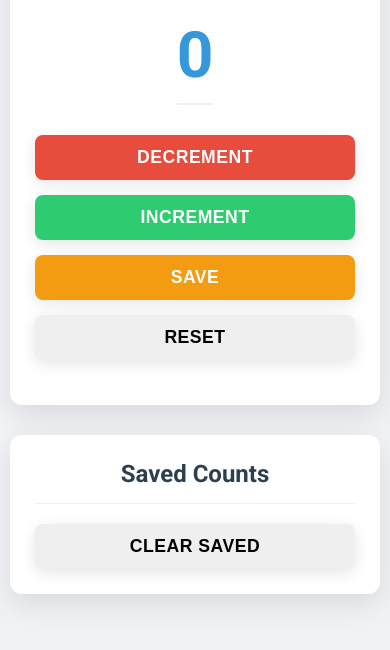
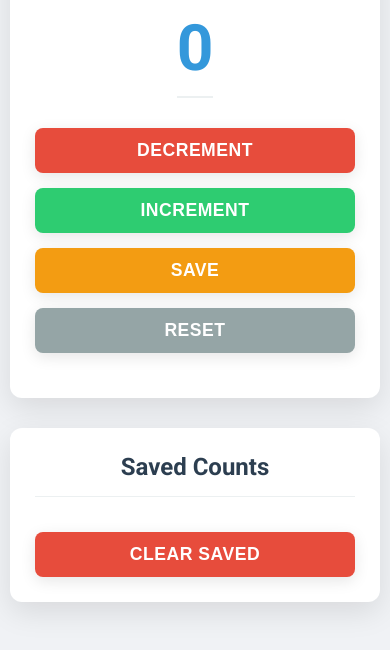
Before and after one commit to prasanacodes/simple-counter-app-round1, a plain HTML site: page index.html in a window 390 px wide. Shown: the part 178-828 px from the top of the page. Drawn offline with Linux system fonts and the light colour scheme.

Commit message:
Update style.css

```diff
--- a/style.css
+++ b/style.css
@@ -101,6 +101,28 @@ h1 {
 
 .save-btn:hover {
     background-color: #e67e22;
+    transform: translateY(-2px);
+}
+
+/* New Buttons */
+.reset-btn {
+    background-color: #95a5a6;
+    color: #ffffff;
+}
+
+.reset-btn:hover {
+    background-color: #7f8c8d;
+    transform: translateY(-2px);
+}
+
+.clear-saved-btn {
+    background-color: #e74c3c;
+    color: #ffffff;
+    margin-top: 20px; /* Space from the list */
+}
+
+.clear-saved-btn:hover {
+    background-color: #c0392b;
     transform: translateY(-2px);
 }
 
@@ -285,4 +307,8 @@ h1 {
         font-size: 1em;
         padding: 10px 12px;
     }
+
+    .clear-saved-btn {
+        margin-top: 15px;
+    }
 }
```
